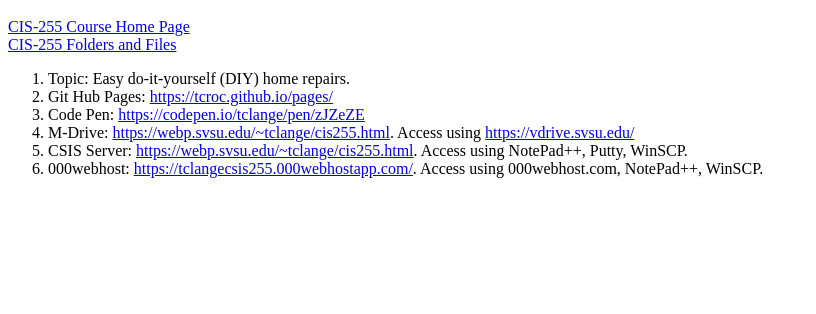
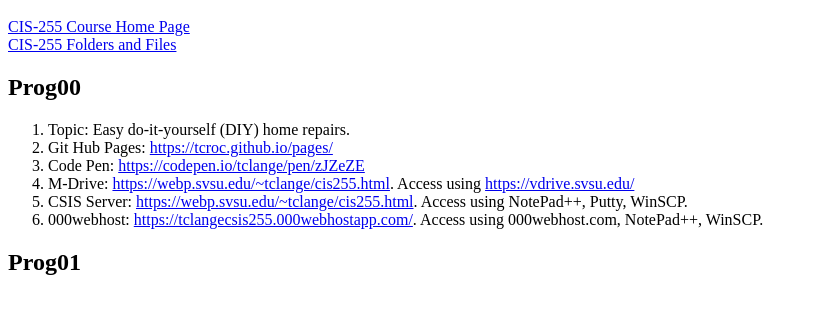
Before and after one commit to TCROC/pages, a plain HTML site: page index.html in a window 1280 px wide. Shown: the part 48-362 px from the top of the page, without its empty margins (0-816 px from the left). Drawn offline with Linux system fonts and the light colour scheme.

Commit message:
Update index.html

```diff
--- a/index.html
+++ b/index.html
@@ -1,8 +1,7 @@
 <h1>Travis Lange</h1>
-
 <a href="https://webp.svsu.edu/~tclange/cis255home.html">CIS-255 Course Home Page</a><br />
 <a href="https://webp.svsu.edu/~tclange/">CIS-255 Folders and Files</a>
-
+<h2> Prog00 </h2>
 <ol>
 <li>Topic: Easy do-it-yourself (DIY) home repairs.</li>
 <li>Git Hub Pages: <a href="https://tcroc.github.io/pages/">https://tcroc.github.io/pages/</a></li>
@@ -11,3 +10,4 @@
 <li>CSIS Server: <a href="https://csis.svsu.edu/~tclange/cis255.html">https://webp.svsu.edu/~tclange/cis255.html</a>.  Access using NotePad++, Putty, WinSCP.</li>
 <li>000webhost: <a href="https://tclangecsis255.000webhostapp.com/">https://tclangecsis255.000webhostapp.com/</a>.  Access using 000webhost.com, NotePad++, WinSCP.</li>
 </ol>
+<h2>Prog01</h2>
```
Lines whose indentation alone changed are shown as unchanged.
